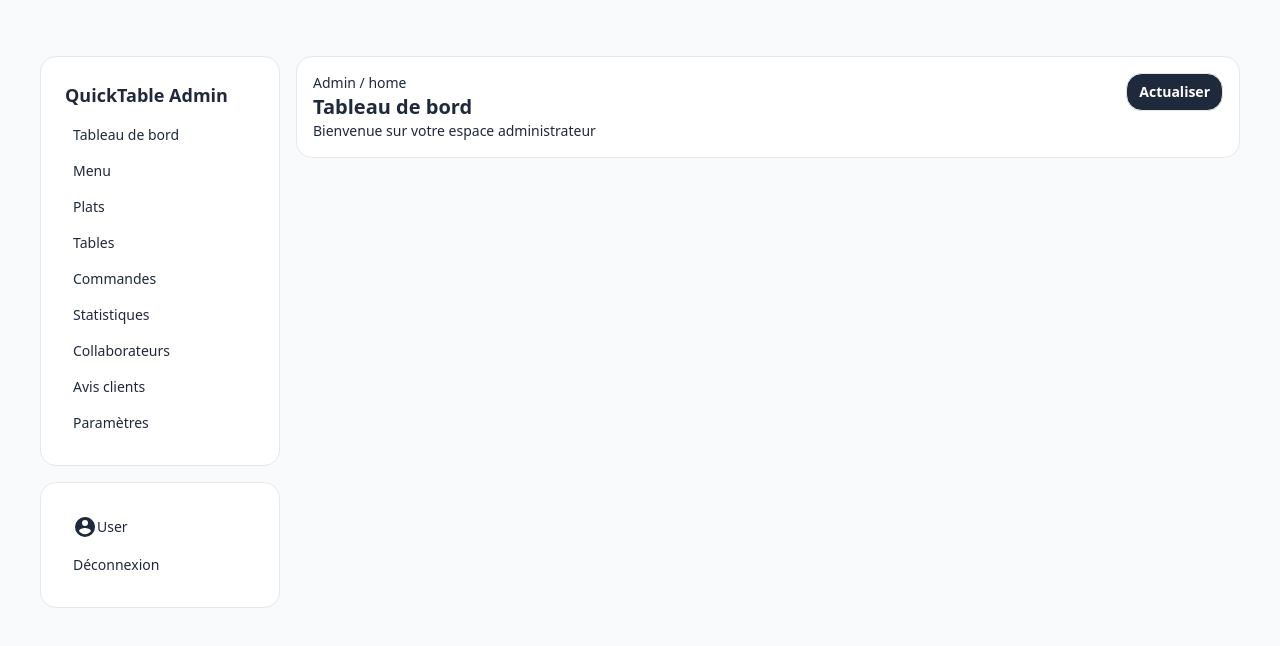
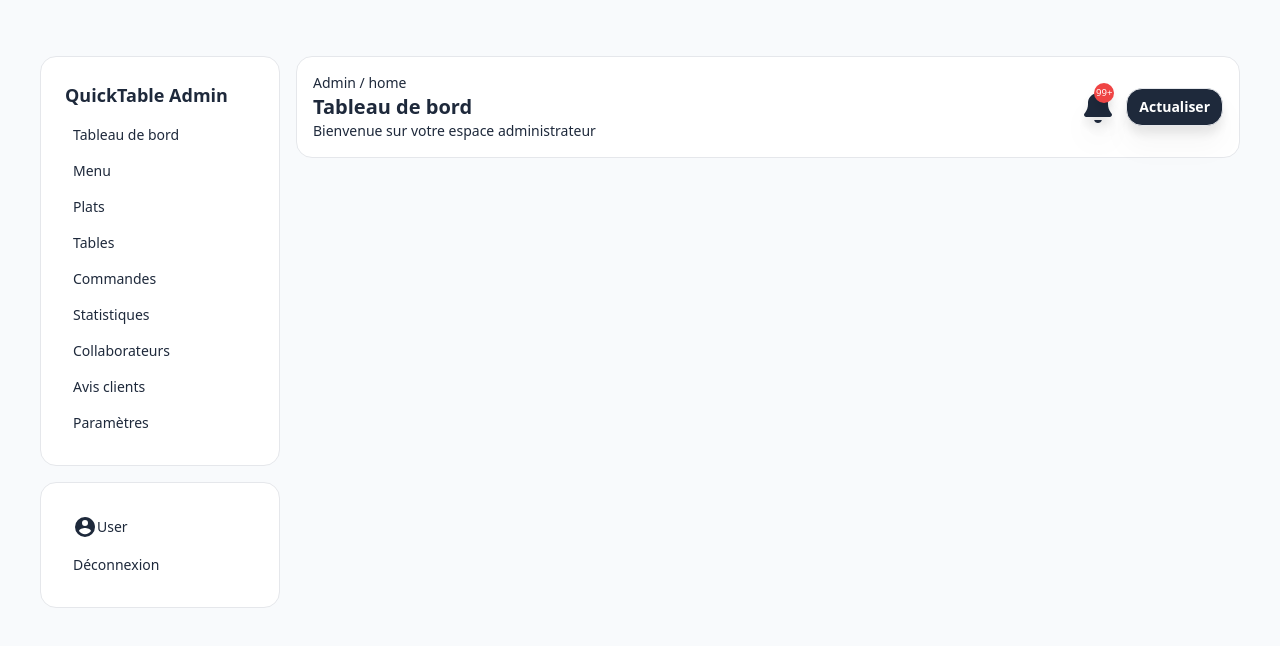
Before and after one commit to EricAZ99/quicktable-front, a Vue app: page /home in a window 1280 px wide. Shown: the top 646 px of the page. Built offline with nearby package versions, Linux system fonts and the light colour scheme; no server answers.

Commit message:
refactor(admin-layout): replace sidepanel DOM toggle with reactive Vue state

```diff
--- a/package.json
+++ b/package.json
@@ -1,5 +1,5 @@
 {
-  "name": "frontz",
+  "name": "Quick_Table",
   "private": true,
   "version": "0.0.0",
   "type": "module",
--- a/src/components/PrimaryButton.vue
+++ b/src/components/PrimaryButton.vue
@@ -7,7 +7,7 @@
 </script>
 
 <template>
-    <button class="duration-200 transition-all bg-slate-800 text-white hover:bg-white hover:text-slate-500 border font-semibold py-2 px-3 text-sm rounded-2xl">
+    <button class="drop-shadow-xl duration-200 transition-all bg-slate-800 text-white hover:bg-white hover:text-slate-500 border font-semibold py-2 px-3 text-sm rounded-2xl">
         <slot></slot>
     </button>
 </template>
--- a/src/views/Layouts/AuthenticatedLayoutAdmin.vue
+++ b/src/views/Layouts/AuthenticatedLayoutAdmin.vue
@@ -1,7 +1,10 @@
 <script setup>
+import { ref } from 'vue'
 import { useRoute } from 'vue-router'
 import PrimaryButton from '../../components/PrimaryButton.vue';
 
+const route = useRoute()
+const isSidepanelOpen = ref(false)
 const props = defineProps({
     title: {
         type: String,
@@ -13,7 +16,11 @@ const props = defineProps({
     }
 })
 
-const route = useRoute()
+
+
+const switchNav = () => {
+    isSidepanelOpen.value = !isSidepanelOpen.value
+}
 
 </script>
 
@@ -24,23 +31,23 @@ const route = useRoute()
             <div class="border rounded-2xl bg-white p-6">
                 <h2 class="font-bold text-lg mb-2">QuickTable Admin</h2>
                 <nav class="flex flex-col justify-center font-medium">
-                    <RouterLink class="p-2 rounded-lg" active-class="border bg-slate-800 text-slate-100"
+                    <RouterLink class="p-2 rounded-lg" active-class="border bg-slate-800 text-slate-100 drop-shadow-md"
                         to="/admin-home">Tableau de bord</RouterLink>
-                    <RouterLink class="p-2 rounded-lg" active-class="border bg-slate-800 text-slate-100"
+                    <RouterLink class="p-2 rounded-lg" active-class="border bg-slate-800 text-slate-100 drop-shadow-md"
                         to="/admin-menu">Menu</RouterLink>
-                    <RouterLink class="p-2 rounded-lg" active-class="border bg-slate-800 text-slate-100"
+                    <RouterLink class="p-2 rounded-lg" active-class="border bg-slate-800 text-slate-100 drop-shadow-md"
                         to="/admin-plates">Plats</RouterLink>
-                    <RouterLink class="p-2 rounded-lg" active-class="border bg-slate-800 text-slate-100"
+                    <RouterLink class="p-2 rounded-lg" active-class="border bg-slate-800 text-slate-100 drop-shadow-md"
                         to="/admin-table">Tables</RouterLink>
-                    <RouterLink class="p-2 rounded-lg" active-class="border bg-slate-800 text-slate-100"
+                    <RouterLink class="p-2 rounded-lg" active-class="border bg-slate-800 text-slate-100 drop-shadow-md"
                         to="/admin-order">Commandes</RouterLink>
-                    <RouterLink class="p-2 rounded-lg" active-class="border bg-slate-800 text-slate-100"
+                    <RouterLink class="p-2 rounded-lg" active-class="border bg-slate-800 text-slate-100 drop-shadow-md"
                         to="/admin-stat">Statistiques</RouterLink>
-                    <RouterLink class="p-2 rounded-lg" active-class="border bg-slate-800 text-slate-100"
+                    <RouterLink class="p-2 rounded-lg" active-class="border bg-slate-800 text-slate-100 drop-shadow-md"
                         to="/admin-collaborators">Collaborateurs</RouterLink>
-                    <RouterLink class="p-2 rounded-lg" active-class="border bg-slate-800 text-slate-100"
+                    <RouterLink class="p-2 rounded-lg" active-class="border bg-slate-800 text-slate-100 drop-shadow-md"
                         to="/admin-notice">Avis clients</RouterLink>
-                    <RouterLink class="p-2 rounded-lg" active-class="border bg-slate-800 text-slate-100"
+                    <RouterLink class="p-2 rounded-lg" active-class="border bg-slate-800 text-slate-100 drop-shadow-md"
                         to="/admin-settings">Paramètres</RouterLink>
                 </nav>
             </div>
@@ -67,20 +74,48 @@ const route = useRoute()
                     <h1 class="font-bold text-xl">{{ props.title }}</h1>
                     <p class="font-normal text-sm">{{ props.mean }}</p>
                 </div>
-                <div>
+                <div
+                    class="duration-200 transition-all border-red-400 text-slate-800 flex justify-center items-center gap-3">
+                    <span class="relative hover:text-slate-400 cursor-pointer" @click="switchNav()">
+                        <span>
+                            <svg xmlns="http://www.w3.org/2000/svg" viewBox="0 0 448 512" class="h-8 w-8 drop-shadow-xl"
+                                fill="currentColor">
+                                <path
+                                    d="M224 0c-17.7 0-32 14.3-32 32l0 3.2C119 50 64 114.6 64 192l0 21.7c0 48.1-16.4 94.8-46.4 132.4L7.8 358.3C2.7 364.6 0 372.4 0 380.5 0 400.1 15.9 416 35.5 416l376.9 0c19.6 0 35.5-15.9 35.5-35.5 0-8.1-2.7-15.9-7.8-22.2l-9.8-12.2C400.4 308.5 384 261.8 384 213.7l0-21.7c0-77.4-55-142-128-156.8l0-3.2c0-17.7-14.3-32-32-32zM162 464c7.1 27.6 32.2 48 62 48s54.9-20.4 62-48l-124 0z" />
+                            </svg>
+                        </span>
+                        <span
+                            class="bg-red-500 h-5 w-5 absolute -top-2 right-0 rounded-full flex justify-center items-center text-white text-[.6rem] shadow-xl drop-shadow-xl">99+</span>
+                    </span>
+                    <!-- <span>
+                        <svg xmlns="http://www.w3.org/2000/svg" viewBox="0 0 512 512" class="h-6 w-6"
+                            fill="currentColor">
+                            <path
+                                d="M65.9 228.5c13.3-93 93.4-164.5 190.1-164.5 53 0 101 21.5 135.8 56.2 .2 .2 .4 .4 .6 .6l7.6 7.2-47.9 0c-17.7 0-32 14.3-32 32s14.3 32 32 32l128 0c17.7 0 32-14.3 32-32l0-128c0-17.7-14.3-32-32-32s-32 14.3-32 32l0 53.4-11.3-10.7C390.5 28.6 326.5 0 256 0 127 0 20.3 95.4 2.6 219.5 .1 237 12.2 253.2 29.7 255.7s33.7-9.7 36.2-27.1zm443.5 64c2.5-17.5-9.7-33.7-27.1-36.2s-33.7 9.7-36.2 27.1c-13.3 93-93.4 164.5-190.1 164.5-53 0-101-21.5-135.8-56.2-.2-.2-.4-.4-.6-.6l-7.6-7.2 47.9 0c17.7 0 32-14.3 32-32s-14.3-32-32-32L32 320c-8.5 0-16.7 3.4-22.7 9.5S-.1 343.7 0 352.3l1 127c.1 17.7 14.6 31.9 32.3 31.7S65.2 496.4 65 478.7l-.4-51.5 10.7 10.1c46.3 46.1 110.2 74.7 180.7 74.7 129 0 235.7-95.4 253.4-219.5z" />
+                        </svg>
+                    </span> -->
                     <PrimaryButton>
                         Actualiser
                     </PrimaryButton>
                 </div>
             </div>
-            <div class="rounded-2xl max-h-[calc(100dvh-10rem)] overflow-y-auto xl:max-h-none xl:overflow-y-auto xl:flex-1 xl:min-h-0">
+            <Transition name="page" mode="out-in" appear>
+                <div id="mySidepanel"
+                    :class="isSidepanelOpen ? 'w-[250px] right-1' : 'w-0 -right-1'"
+                    class="fixed z-[99] border border-black h-[80%] bottom-0 bg-white overflow-x-hidden transition-all duration-200 pt-20">
+                    <div>d</div>
+                </div>
+            </Transition>
+            <div
+                class="rounded-2xl max-h-[calc(100dvh-10rem)] overflow-y-auto xl:max-h-none xl:overflow-y-auto xl:flex-1 xl:min-h-0">
                 <slot />
             </div>
         </div>
     </div>
 </template>
 
-<style>
+
+<style scoped>
 .page-enter-active,
 .page-leave-active {
     transition: opacity 0.3s ease, transform 0.3s ease;
@@ -91,4 +126,35 @@ const route = useRoute()
     opacity: 0;
     transform: translateY(12px);
 }
+
+.sidepanel {
+    width: 0;
+    position: fixed;
+    z-index: 1;
+    height: 100%;
+    top: 0;
+    right: 0;
+    background-color: #111;
+    overflow-x: hidden;
+    transition: 0.5s;
+    padding-top: 60px;
+}
+
+
+/* .fade-enter-from,
+.fade-leave-to {
+    opacity: 0;
+    transform: translateY(6px);
+}
+
+.slide-up-enter-active,
+.slide-up-leave-active {
+    transition: opacity 0.25s ease, transform 0.25s ease;
+}
+
+.slide-up-enter-from,
+.slide-up-leave-to {
+    opacity: 0;
+    transform: translateY(16px);
+} */
 </style>
```
Also changed, not shown: 1 other file (tests, documents, lock files or other folders).
